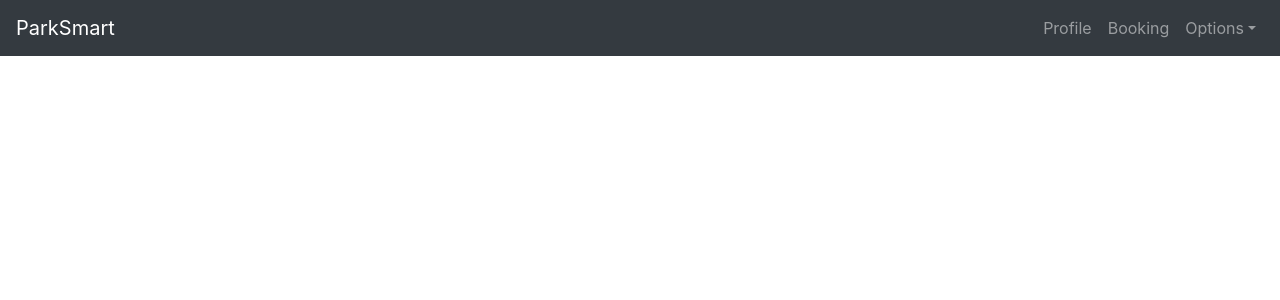
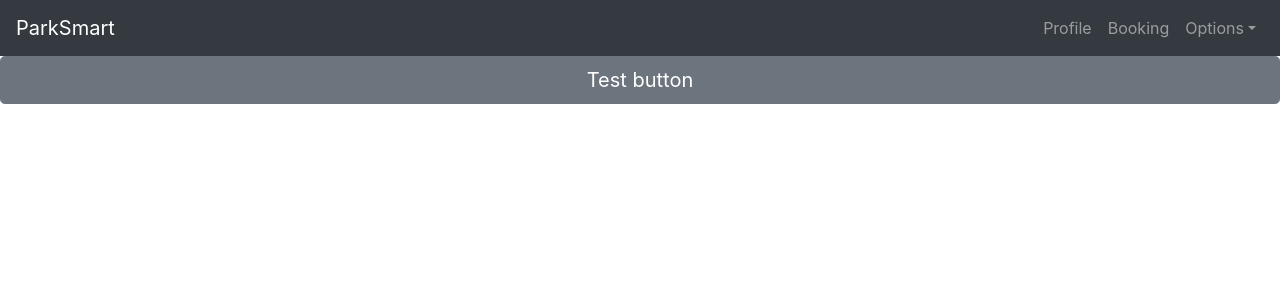
Before and after one commit to DeanoLingardo/ParkSmart, a React (Create React App) app: page / in a window 1280 px wide. Shown: the top 300 px of the page. Built offline with nearby package versions, Linux system fonts and the light colour scheme.

Commit message:
ReadMe update

```diff
--- a/src/App.js
+++ b/src/App.js
@@ -11,7 +11,8 @@ import {
   UncontrolledDropdown,
   DropdownToggle,
   DropdownMenu,
-  DropdownItem } from 'reactstrap';
+  DropdownItem,
+  Button } from 'reactstrap';
 
 
 export default class example extends React.Component {
@@ -62,6 +63,8 @@ export default class example extends React.Component {
             </Nav>
           </Collapse>
         </Navbar>
+        <Button color="secondary" size="lg" block>Test button</Button>
+
       </div>
     );
   }
```
Also changed, not shown: 1 other file (tests, documents, lock files or other folders).
